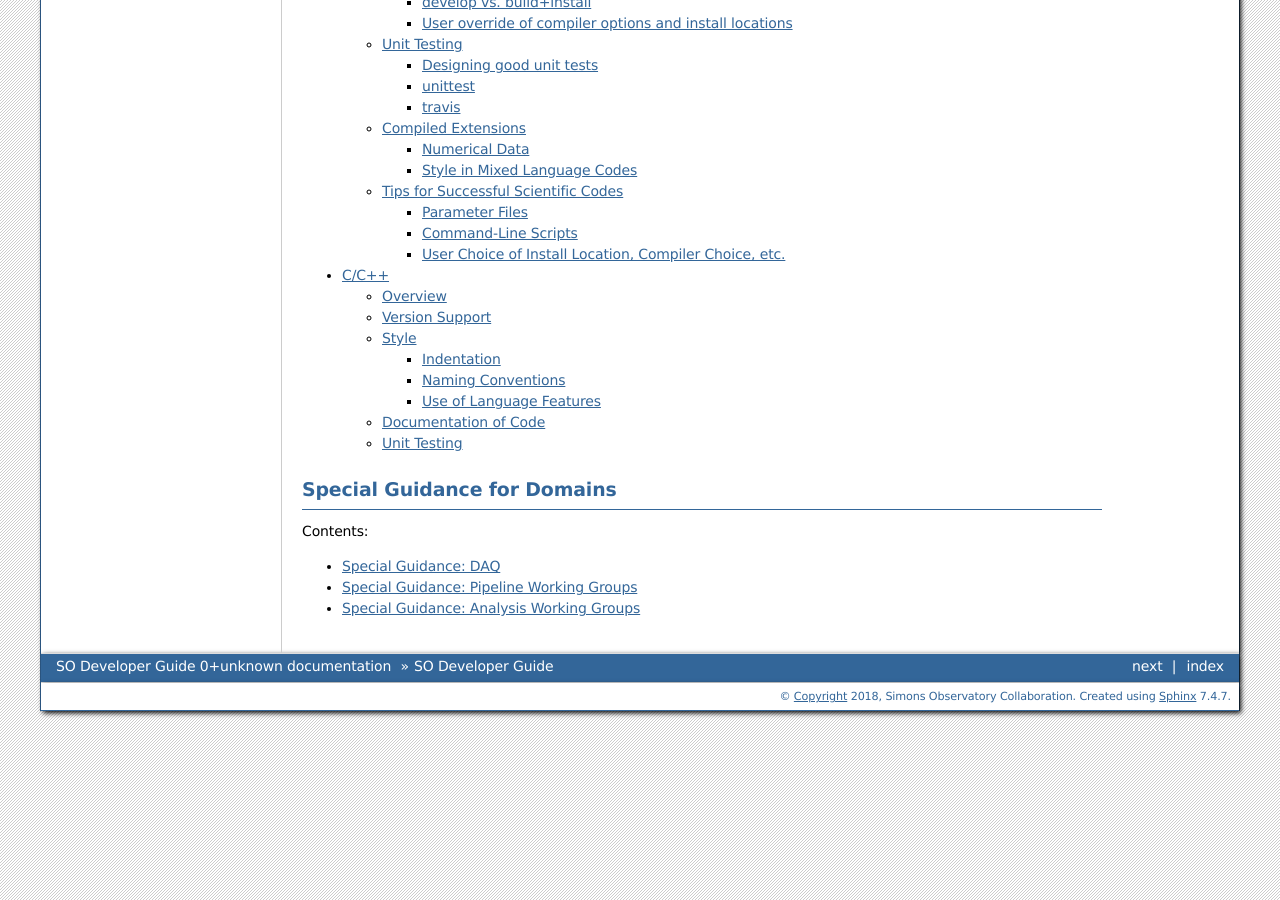
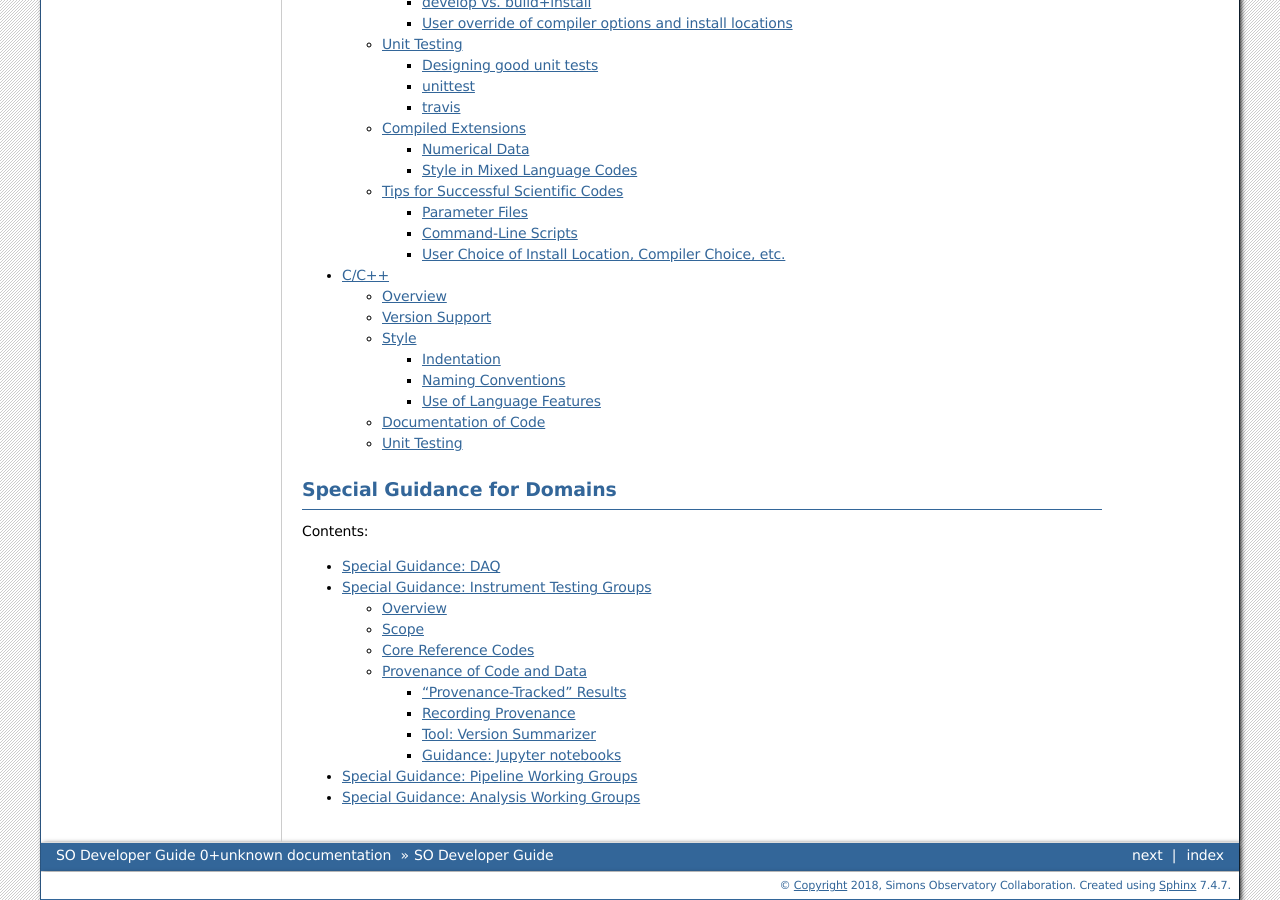
Before and after one commit to simonsobs/so_dev_guide, a Sphinx documentation site: the page built from source/index.rst, in a window 1280 px wide and 900 px high, scrolled down 924 px. Built offline with Sphinx 7.4.7, drawn with Linux system fonts in a browser that asks for light colours; part of the change alters nothing that is shown.

Commit message:
Welcome, instrument (#7)
New "special" guidance section for Instrument Test and Characterization codes.

```diff
--- a/source/index.rst
+++ b/source/index.rst
@@ -31,5 +31,6 @@ Special Guidance for Domains
    :caption: Contents:
 
    daq
+   instrument
    pwg
    awg
--- /dev/null
+++ b/source/instrument.rst
@@ -0,0 +1,239 @@
+===========================================
+Special Guidance: Instrument Testing Groups
+===========================================
+
+
+Overview
+========
+
+Testing will necessarily involve the combination of standardized
+functions with scripting code written to tie together a particular
+analysis on a particular day.  Both the library-level code and the
+ad-hoc connective tissue are critical components of the analysis.
+
+The essence of this guidance is:
+
+- We must put a high priority on establishing a core set of reference
+  codes that will be used for performing various analyses in a
+  consistent way across multiple testing and characterization centers.
+- Record-keeping, verification, and reproducibility must be built into
+  the ways that data are acquired, analyzed, and reported.
+
+
+..  Your test and characterization results need to be carefully recorded,
+..  and proper recording must include not only output plots and tables but
+..  also the codes used to generate the essential results.  The codes
+..  provide documentation of the inputs and methods used for the analysis,
+..  and should be communicated in close association with the results.
+..
+..  One key way to efficiently communicate the analysis technique is to
+..  rely only on a small set of broadly accepted algorithms and scripts,
+..  because that makes it possible to say "we use the usual library with
+..  the usual options" and have many people then understand what was done.
+..  It is thus a goal, in the Instrument Testing area, to focus efforts on
+..  developing a single main trunk of codes to perform and report
+..  instrument testing and characterization tasks.
+..
+
+
+Scope
+=====
+
+These instructions target readout, detector, and general instrument
+component testing and characterization codes.
+
+Many outputs from Instrument Testing and Characterization may end up
+as inputs for Pipeline Working Groups creating mapping inputs or other
+data characterization products.  Care to provenance tracking will also
+be a focus of those groups, and will follow similar patterns.
+
+This is not meant to apply to pysmurf code, as that is controlled by
+SLAC.  It does not apply to OCS code and other instrument control
+code, which falls into DAQ jurisdiction.  It `does` apply to data
+acquisition scripts written to drive pysmurf through OCS.
+
+
+Core Reference Codes
+====================
+
+**In order to provide uniform results across various test beds, it is
+a high priority to develop a small set of well-understood routines
+that form the core of all testing analyses.** So it is not enough to
+"move functions into a library *if* they become widely used" --
+rather, we should "move functions into a library *so that* they will
+become widely used."
+
+For example, there are many possible approaches to measuring resonator
+properties, but we should quickly designate one of those algorithms
+for "reference" use and give it special status in a broadly
+distributed library.
+
+Even in cases where there are many possible approaches, and when a
+second algorithm seems superior to the reference algorithm, comparison
+to the reference provides the necessary context for understanding such
+superiority.  The reference implementation, even if it changes
+drastically at some point, provides a coherent trunk from which other
+branches may emerge in an organized fashion.
+
+
+Provenance of Code and Data
+===========================
+
+"Provenance-Tracked" Results
+------------------------------
+
+Testing and characterization measurements and analyses that provide
+key information for critical decisions or inputs to downstream data
+analysis shall be designated as **"Provenance-Tracked"**, and certain
+rules will be observed to properly record the provenance of the
+results.
+
+Examples of Provenance-Tracked activities:
+
+- Measurements of resonator Qs to make decisions about acceptance.
+- Measurements of detector properties for the detector property
+  database.
+
+Not all work in instrument characterization and testing will need to
+be strictly tracked.  For example, the following are likely to be
+exempt:
+
+- Sanity checks of hardware function or component properties;
+  preliminary analyses that are not part of quality control /
+  acceptance.
+- One-off follow-up analyses that are not shared broadly.
+
+Recording Provenance
+--------------------
+
+For our purposes, full recording of the provenance of a test result
+requires knowing:
+
+- What versions of relevant library codes were used.
+- What ad-hoc scripts were used.
+- What data and meta-data files were used as inputs.
+
+We will make such provenance recording possible through the following
+mechanisms and policies:
+
+- Libraries will carry version codes (see section on ``versioneer``),
+  that will be reported with analysis results.  (Tools will be made
+  available to assist with this reporting.)
+- Ad-hoc scripts will be posted with the analysis results (i.e. on the
+  same web page / wiki / database), or else committed to a github repo
+  and the filename / commit hash recorded with the analysis result.
+- Data and meta-data files will be given unique identifying paths and
+  filenames.  The data being consumed should be unambiguously
+  communicated, either in the ad-hoc script or in other information
+  posted with the result.
+
+Note that the above policies rule out some command analysis patterns,
+and can lead to odd technical burdens:
+
+- **Libraries with modifications** that have not been committed to SO
+  github must not be used to generate tracked results.  In cases where
+  a temporary change to a library is required to perform some
+  analysis, there are a few options:
+
+  1) Post the version of the library *and* the `git diff` showing
+     local changes with the result.
+  2) Create a github commit on a topic branch, and make that commit
+     long-lived by merging it into a designated long-lived branch or
+     by giving it a tag on the repository (consult your repo admin).
+
+- When an analysis makes use of **command-line programs**, whose
+  inputs and behavior are controlled to some degree through arguments
+  passed from the shell, then the arguments used to run the program
+  must be communicated along with the analysis result.
+- Scripts that **glob filenames using wildcards** may need to more
+  clearly communicate what data they have ended up using in a
+  particular instance.  One solution to this is to record, as an
+  output, the names of globbed files; the Version Summarizer described
+  below may be able to help with that.
+- Scripts that **acquire and analyze data in one go** are problematic,
+  unless all data and meta-data are saved for posterity *and* the
+  analysis approach can be extracted for re-application to data in
+  situ.
+- **Jupyter notebooks** can be very convenient for presenting a
+  sequence of analysis operations.  Certain practices should be
+  observed when using a Jupyter notebook as part of provenance; see
+  below.
+
+
+Tool: Version Summarizer
+------------------------
+
+This should be used to collect software version codes and data tags,
+and to write that information alongside analysis results.
+Unfortunately it does not exist yet.
+
+The things we want to track with this are:
+
+- The version codes of the python modules loaded in the present
+  analysis script.
+- The provenance information of some inputs (such as TOD).
+
+We would ultimately like to support this kind of thing::
+
+  # Create tracking object.
+  provenance = Provenance(output_file='prov.out')
+
+  for filename in files:
+      dat = load_file(filename)
+      provenance.add(filename=filename)  # register a file
+                                         #  using a filename
+      # ...do some stuff with dat...
+
+  bias_line_map = BiasLineMap.get_latest('tube_28')
+  provenance.add(bias_line_map)   # register an object that
+                                  # supports the Provenance
+                                  # interface (it can report
+                                  # its own metadata)
+
+  # ... do some stuff with bias_line_map or whatever ...
+
+  # Call finalize() to write the results to prov.out. Will include
+  # version tags of all loaded python modules.
+  provenance.finalize()
+
+
+Guidance: Jupyter notebooks
+---------------------------
+
+When writing code for yourself only, anything goes.  The advice below
+should be consulted when you wish to use a Jupyter notebook to
+communicate your analysis to other people.  Some ways to distribute
+your notebook are:
+
+- Post the ipynb file to the wiki / database server.
+- Save the notebook and analysis to pdf and post the pdf.
+- Commit the ipynb to a github repository and post the filename (and
+  git commit hash or date).
+
+Scripts generating Provenance-Tracked results should be committed to
+the relevant repository.
+
+When using notebooks as part of provenance, they can be communicated
+in a few different ways:
+
+- If you want to show the analysis calls along with plots and output
+  generated by the script, then convert your output to PDF and post
+  that to the web page / wiki / database with your result.
+- If your notebook has utility going forward, then it can be committed
+  to a a github repo.  However, it's usually a good idea in such cases
+  to strip out all of the output and plots; there are tools available
+  to help do this automatically.  The github path and commit hash
+  should be posted to the analysis result page.
+
+The Jupyter notebook interface allows the presented code to be run
+out-of-order, modified after running, and so on.  Make sure that any
+notebooks you distribute:
+
+- Contain only relevant code and discussion.
+- Are complete (do not contain hidden imports or analysis blocks).
+- Are accurate in the presentation of the sequence of calculations and
+  their results.
+
+This is a nice discussion of how to write good Jupyter notebooks:
+https://towardsdatascience.com/jupyter-notebook-best-practices-f430a6ba8c69
+.  It includes links to other interesting discussions on the topic.
```
